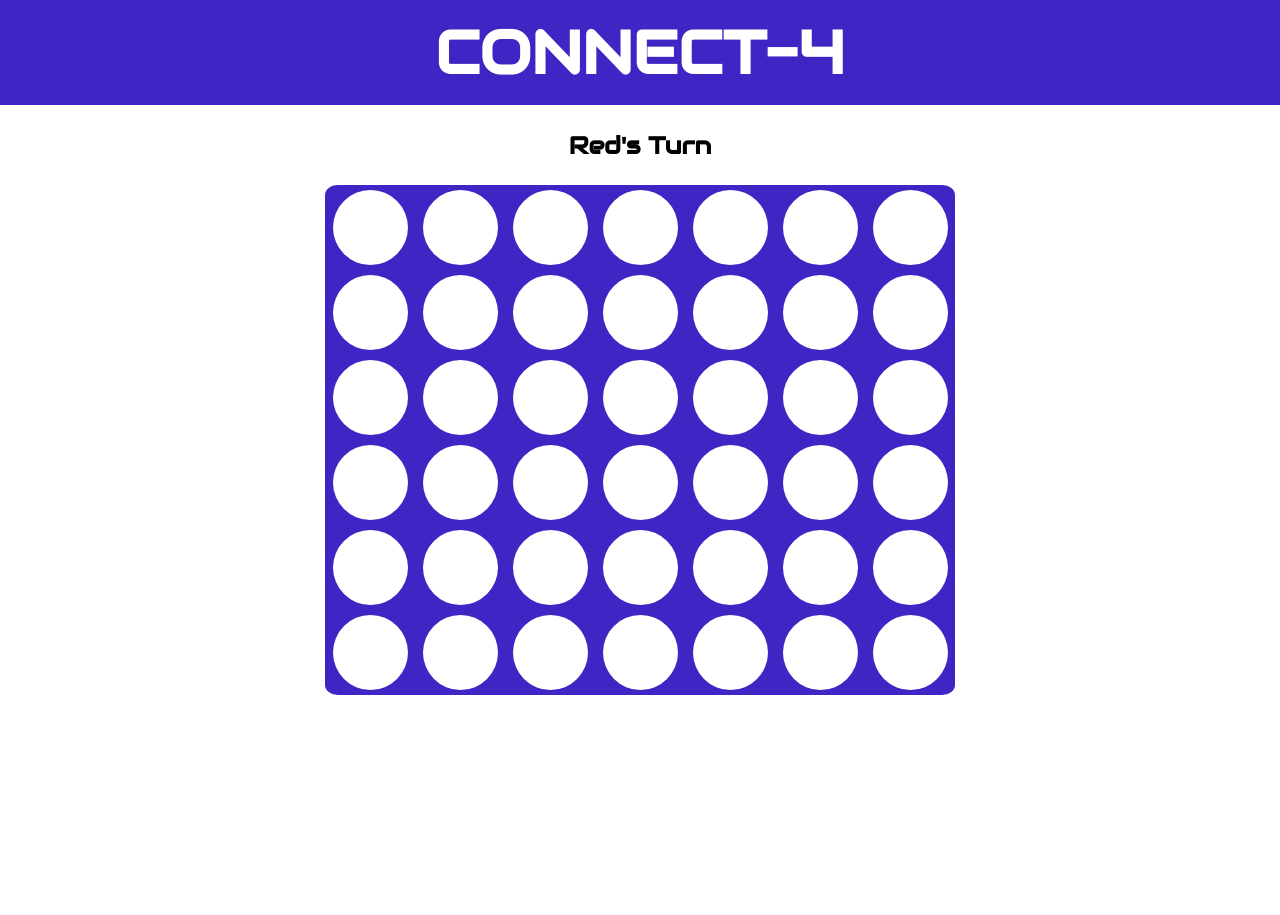
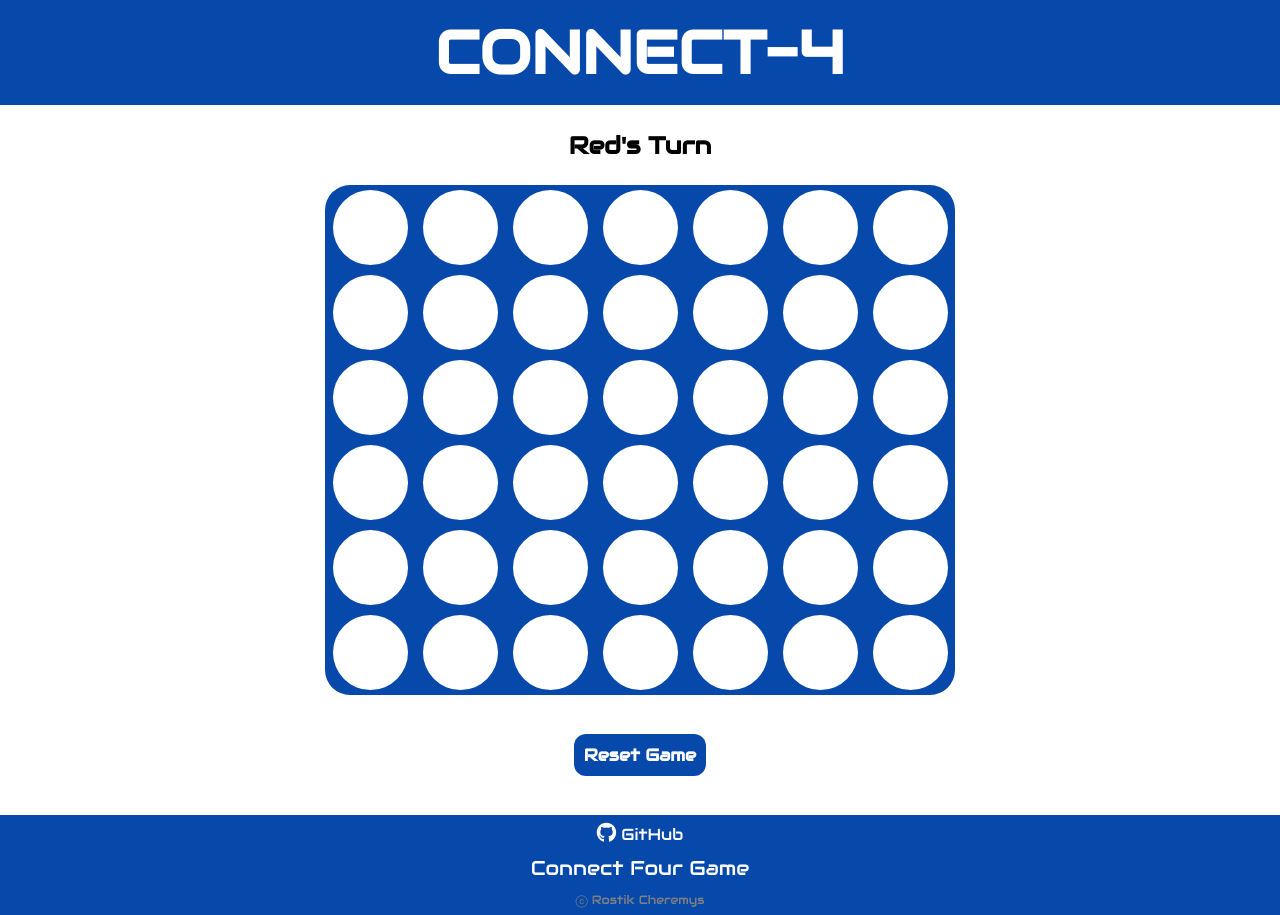
Before and after one commit to rostikcheremys/connect-4, a website built with Vite: page index.html in a window 1280 px wide. Before the commit the page ends 800 px from the top, so only its background shows below. Built offline with nearby package versions, Linux system fonts and the light colour scheme.

Commit message:
finalization of the design

```diff
--- a/index.html
+++ b/index.html
@@ -73,6 +73,21 @@
         <p id="c7r1"></p>
       </ul>
     </section>
+    <section class="reset-button">
+      <button class="button">
+        <h3 id="reset-game">Reset Game</h3>
+      </button>
+    </section>
+    <footer class="footer">
+      <ul class="widget-social">
+        <li>
+          <a class="github" href="https://github.com/rostikcheremys"><i class="fa-brands fa-github"></i> GitHub</a>
+        </li>
+        <a class="name-game">Connect Four Game</a>
+        <a class="name">ⓒ Rostik Cheremys</a>
+      </ul>
+    </footer>
     <script type="module" src="./main.js"></script>
+    <script src="https://kit.fontawesome.com/463701ec4b.js" crossorigin="anonymous"></script>
   </body>
 </html>
--- a/script.js
+++ b/script.js
@@ -1,17 +1,3 @@
-let player1 = "Player 1";
-let player2 = "Player 2";
-
-/*let player1 = prompt("Введіть ім'я першого грався:");
-let player2 = prompt("Введіть ім'я другого грався:");
-
-if (player1 === '') {
-    player1 = "Player 1";
-}
-
-if (player2 === '') {
-    player2 = "Player 2";
-}*/
-
 // Define the matrix to represent the game board
 let board = [
     [null, null, null, null, null, null],
@@ -28,7 +14,6 @@ let turn = 1;
 
 // Checking the winner
 function check(player) {
-    setTimeout(() => {
     // Check for a winning condition using the 'board' matrix
     for (let i = 0; i < 7; i++) {
         for (let j = 0; j <= 2; j++) {
@@ -38,7 +23,7 @@ function check(player) {
                 board[i][j + 2] === player &&
                 board[i][j + 3] === player
             ) {
-                    alert(`${player} wins`);
+                document.getElementById("current-player").innerText = `${player} wins`;
                 location.reload();
             }
         }
@@ -52,7 +37,7 @@ function check(player) {
                 board[j + 2][i] === player &&
                 board[j + 3][i] === player
             ) {
-                    alert(`${player} wins`);
+                document.getElementById("current-player").innerText = `${player} wins`;
                 location.reload();
             }
         }
@@ -66,7 +51,7 @@ function check(player) {
                 board[i + 2][j + 2] === player &&
                 board[i + 3][j + 3] === player
             ) {
-                    alert(`${player} wins`);
+                document.getElementById("current-player").innerText = `${player} wins`;
                 location.reload();
             }
         }
@@ -80,13 +65,11 @@ function check(player) {
                 board[i + 2][j - 2] === player &&
                 board[i + 3][j - 3] === player
             ) {
-                    alert(`${player} wins`);
+                document.getElementById("current-player").innerText = `${player} wins`;
                 location.reload();
             }
         }
     }
-
-    }, 200);
 }
 
 // Playing
@@ -96,13 +79,13 @@ document.querySelectorAll(".column").forEach((e, columnIndex) => {
 
         if (row !== -1) {
             // Update the 'board' matrix
-            board[columnIndex][row] = turn % 2 !== 0 ? player1 : player2;
+            board[columnIndex][row] = turn % 2 !== 0 ? "Player 1" : "Player 2";
 
             // Update the visual representation
             document.getElementById(`${e.id}r${row + 1}`).classList.add(turn % 2 !== 0 ? 'red-chip' : 'yellow-chip');
 
             // Check for a winner
-            check(turn % 2 !== 0 ? player1 : player2);
+            check(turn % 2 !== 0 ? "Player 1" : "Player 2");
 
             // Switch turns
             turn++;
--- a/style.css
+++ b/style.css
@@ -16,7 +16,7 @@ body {
   text-align: center;
   align-items: center;
   justify-content: center;
-  background-color: #3e25c4;
+  background-color: #0649ab;
 }
 
 .game-info {
@@ -29,11 +29,11 @@ body {
 }
 
 .board {
+  width: 630px;
   display: grid;
+  border-radius: 25px;
   grid-template-columns: repeat(7,1fr);
-  width: 630px;
-  background-color: #3e25c4;
-  border-radius: 2%;
+  background-color: #0649ab;
 }
 
 .red-chip {
@@ -44,13 +44,75 @@ body {
   background-color: #F1b437;
 }
 
+.reset-button {
+  width: 100%;
+  height: 120px;
+  display: flex;
+  text-align: center;
+  align-items: center;
+  justify-content: center;
+}
+
+.button {
+  border: none;
+  border-radius: 12px;
+  background-color: #0649ab;
+}
+
+.footer {
+  width: 100%;
+  height: 100px;
+  display: flex;
+  text-align: center;
+  align-items: center;
+  justify-content: center;
+  background-color: #0649ab;
+}
+
+.widget-social li {
+  list-style: none;
+}
+
+.widget-social a {
+  text-decoration: none;
+}
+
+.github {
+  color: white;
+}
+
+.fa-github {
+  font-size: 20px;
+}
+
+.name-game {
+  color: white;
+  font-size: 20px;
+  margin-top: 10px;
+}
+
+.name {
+  color: grey;
+  font-size: 12px;
+  margin-top: 11px;
+}
+
 h1 {
   text-align: center;
   font-size: 60px;
   color: white;
 }
+
 h2 {
   text-align: center;
+}
+
+h3 {
+  color: white;
+  font-weight: bold;
+  margin: 10px 10px;
+  font-size: 17px;
+  font-family: "Audiowide", sans-serif;
 }
 
 ul {
```
Lines whose indentation alone changed are shown as unchanged.
